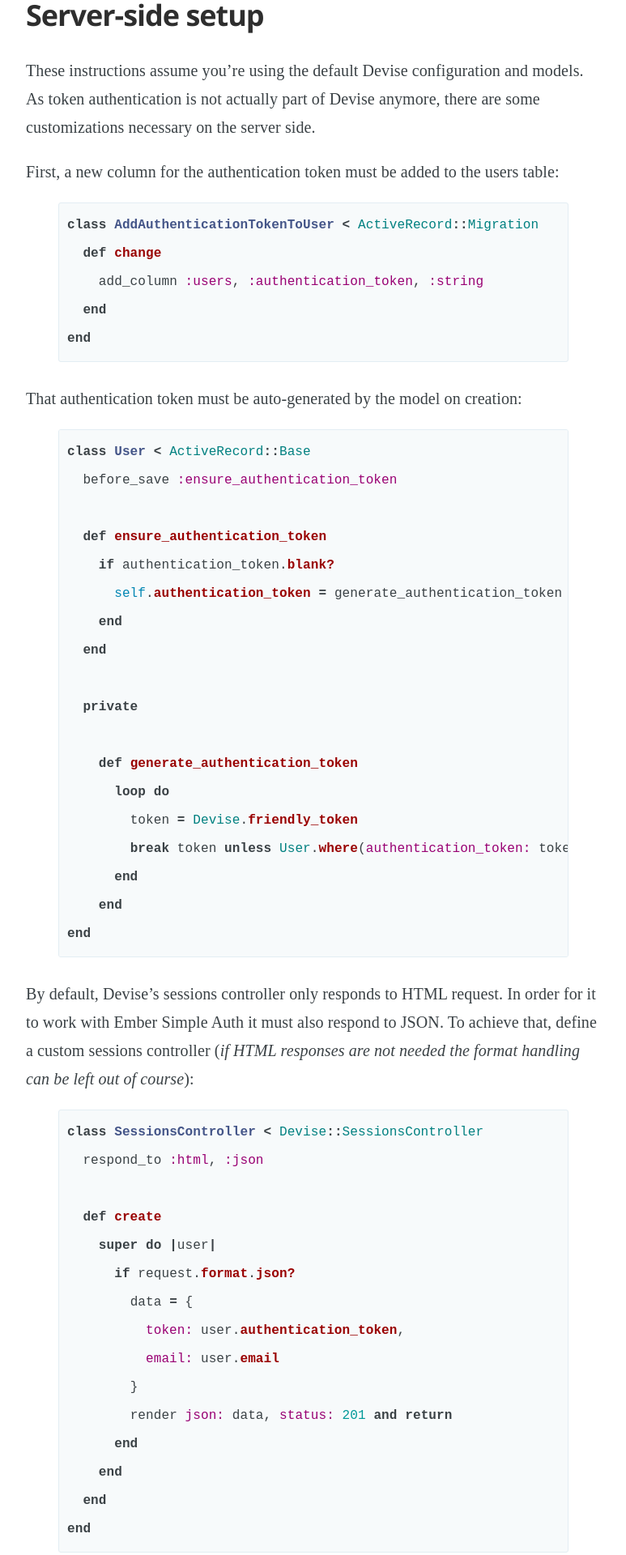
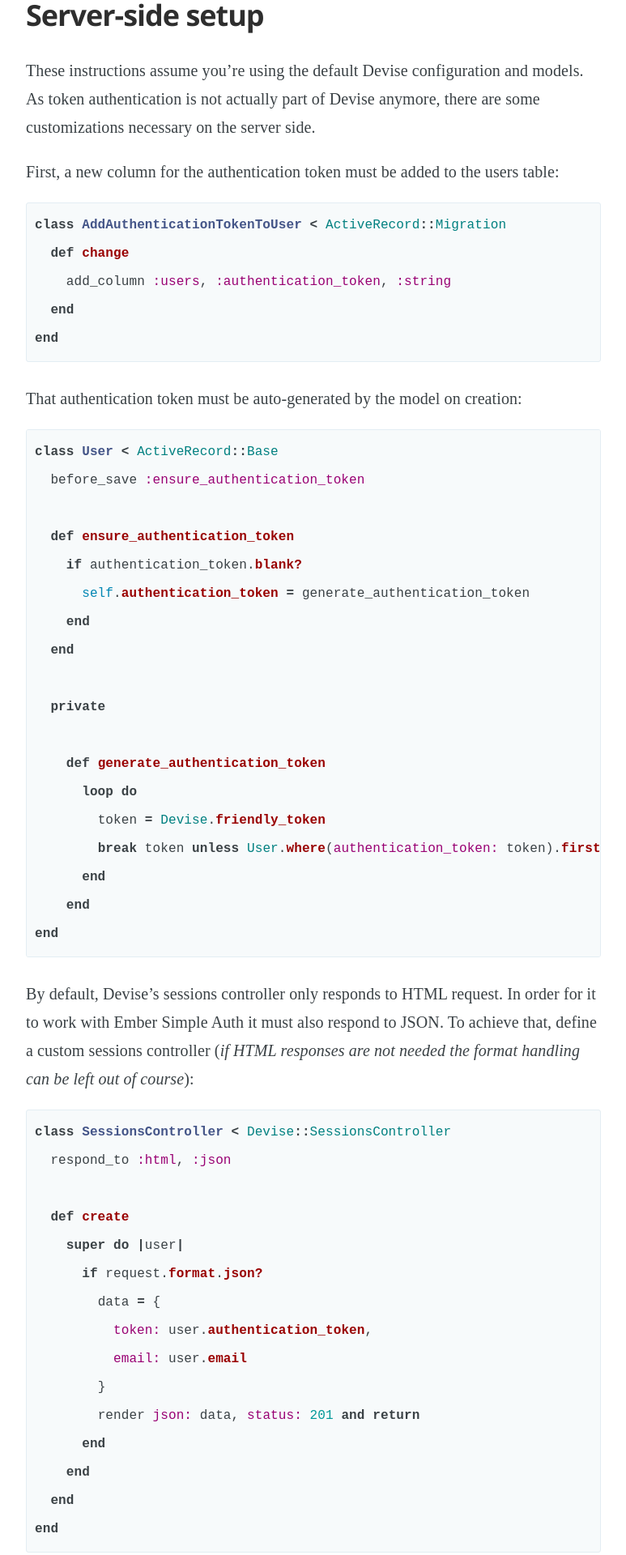
Before and after one commit to romulomachado/romulomachado.github.io, a Jekyll site: the page built from _posts/2015-09-28-using-ember-simple-auth-with-devise.md, in a window 1280 px wide. Shown: the part 355-2275 px from the top of the page at 81% size, without its empty margins (253-1026 px from the left). Built offline with Jekyll 4.4.1, drawn with Linux system fonts in a browser that asks for light colours; emoji names are drawn with the system emoji font; some web fonts are replaced; comment, search, counter and statistics services are not loaded; some of the changed text lies outside the part shown.

Commit message:
Remove margin from .highlight

```diff
--- a/stylesheets/syntax.css
+++ b/stylesheets/syntax.css
@@ -1,4 +1,4 @@
-.highlight  { background: #ffffff; word-wrap: normal; }
+.highlight  { background: #ffffff; word-wrap: normal; margin: 0; }
 .highlight .c { color: #999988; font-style: italic } /* Comment */
 .highlight .err { color: #a61717; background-color: #e3d2d2 } /* Error */
 .highlight .k { font-weight: bold } /* Keyword */
```
